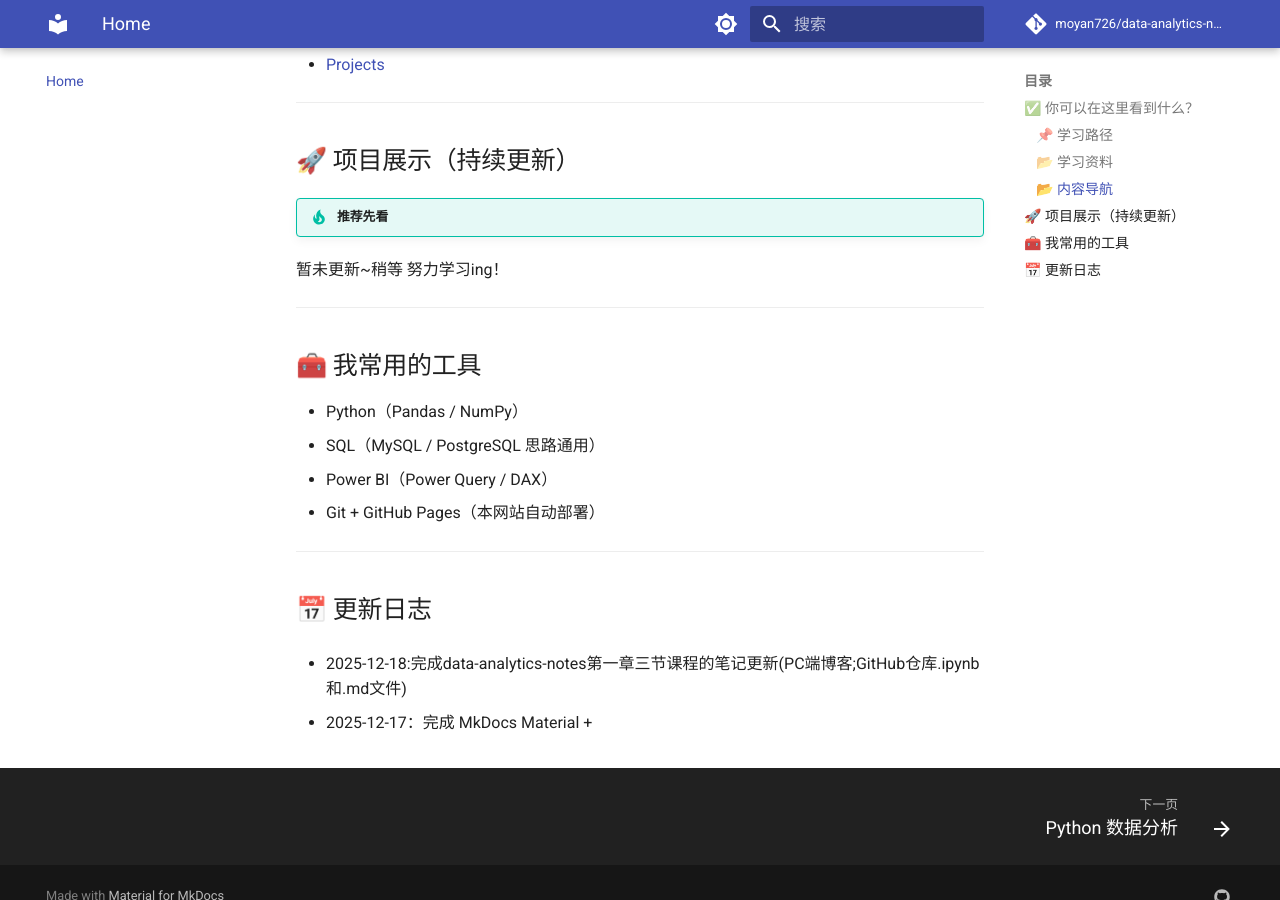
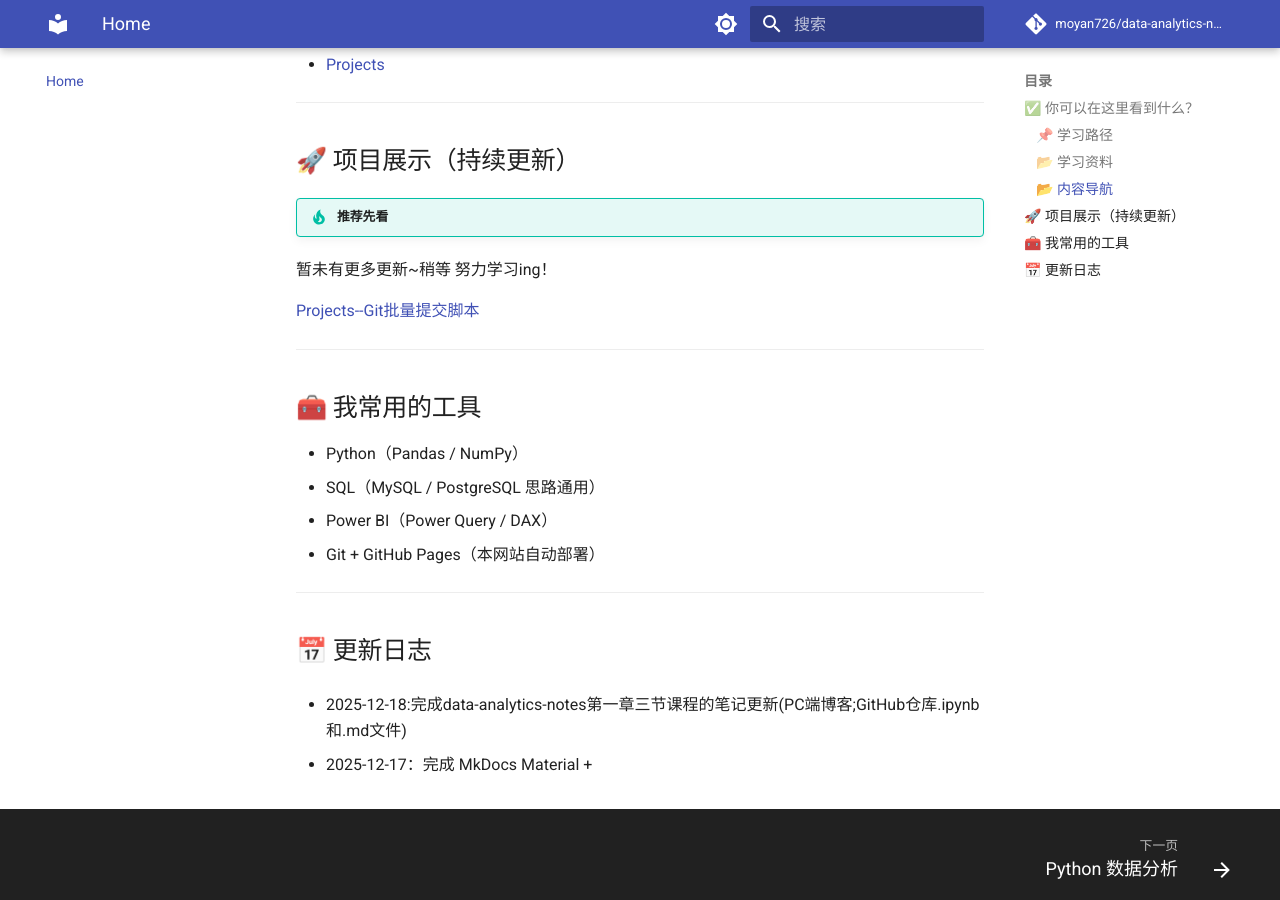
Before and after one commit to moyan726/data-analytics-notes, an MkDocs documentation site: the page built from docs/index.md, in a window 1280 px wide and 900 px high, scrolled down 951 px. Built offline with MkDocs 1.6.1 and Material for MkDocs 9.7.7, drawn with Linux system fonts in a browser that asks for light colours; comment, search, counter and statistics services are not loaded.

Commit message:
在网站主页加入Git交互脚本的内容跳转链接

```diff
--- a/docs/index.md
+++ b/docs/index.md
@@ -33,7 +33,10 @@
 
 ## 🚀 项目展示（持续更新）
 !!! tip "推荐先看"
-暂未更新~稍等       努力学习ing！
+
+暂未有更多更新~稍等       努力学习ing！
+
+[Projects--Git批量提交脚本](Projects/Git批量提交脚本.md)
 
 ---
 
```
